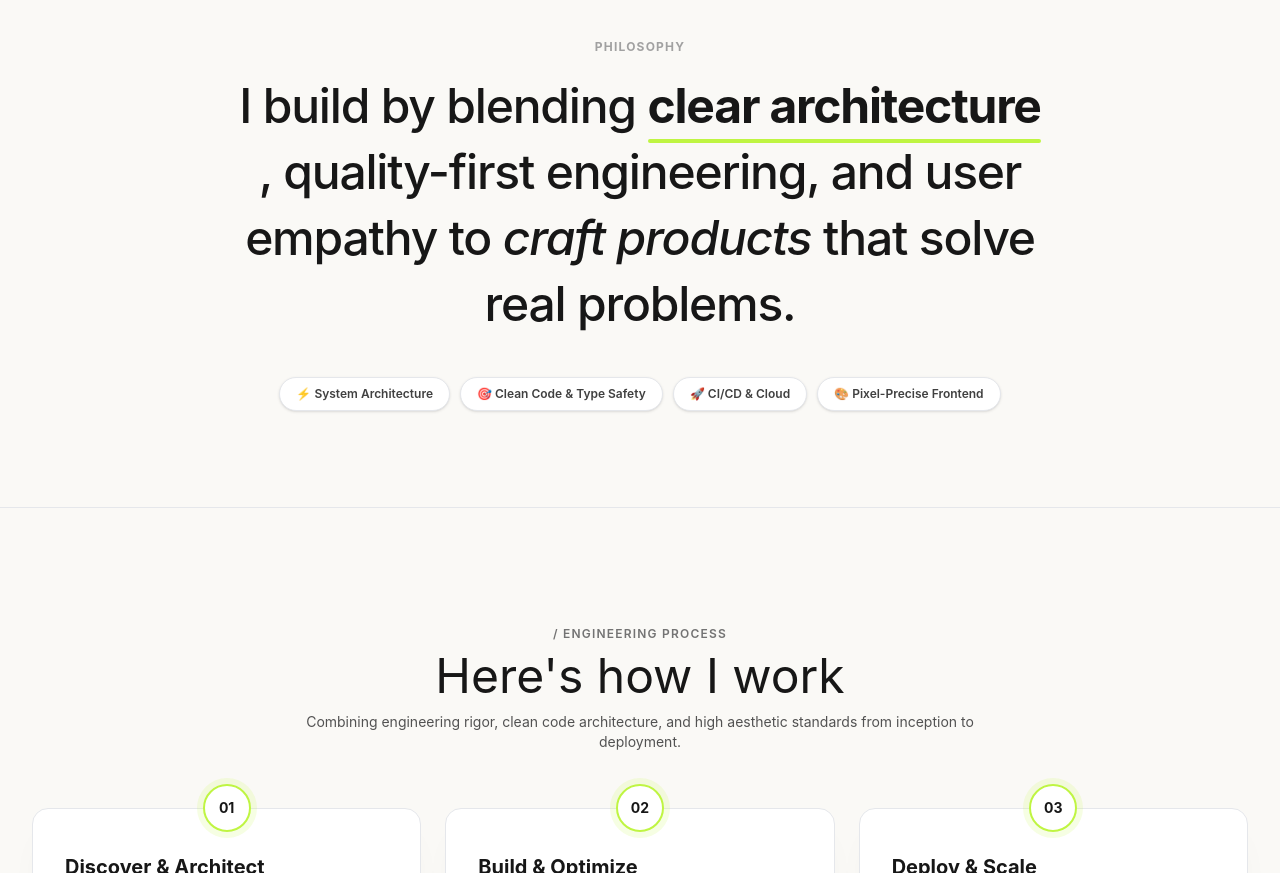
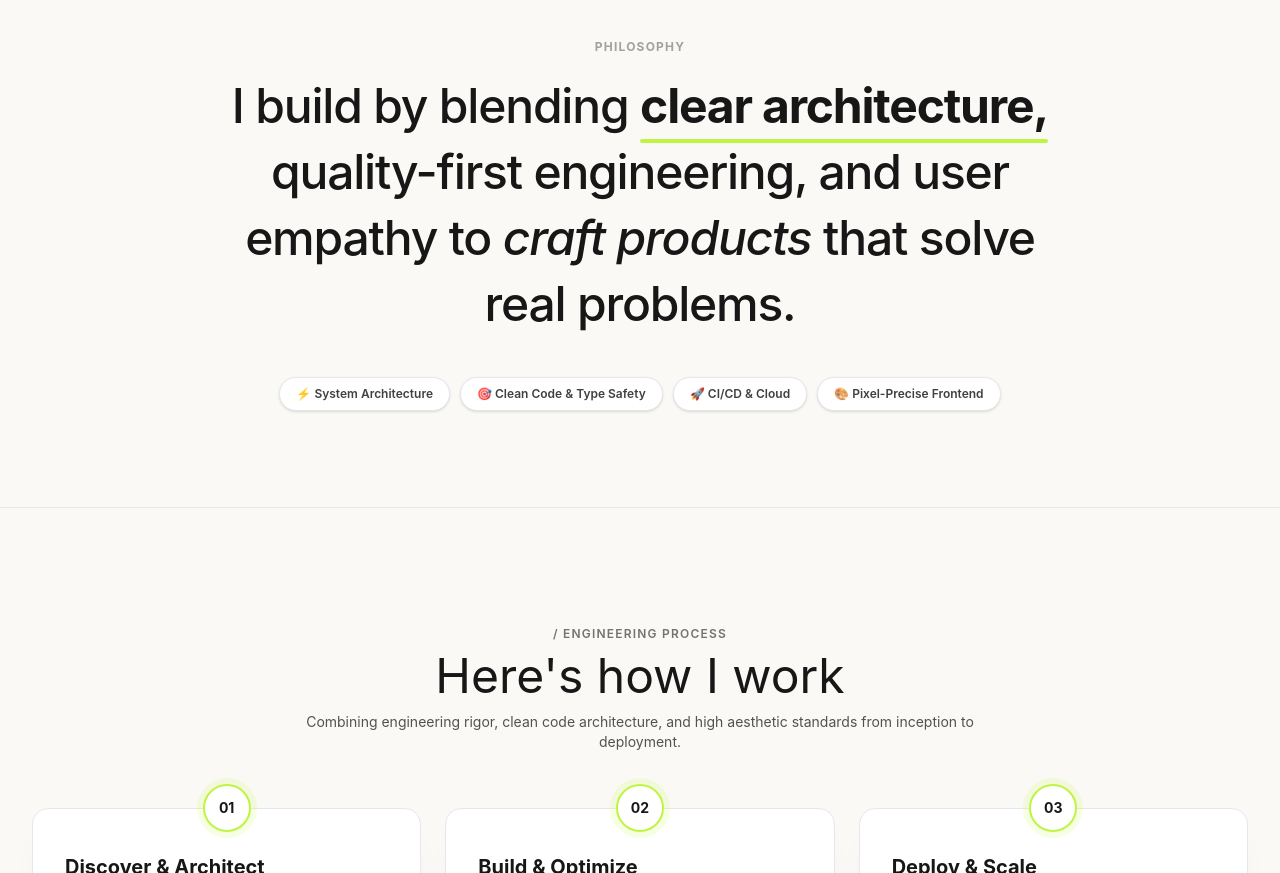
Before and after one commit to leanderarya/portfolio, a Next.js app: page / in a window 1280 px wide. Shown: the part 1320-2193 px from the top of the page. Built offline with nearby package versions, Linux system fonts and the light colour scheme; a web font is replaced by a local one.

Commit message:
fix(statement): koma menempel ke 'clear architecture' — tidak lagi jatuh di awal baris 2

```diff
--- a/components/Statement.tsx
+++ b/components/Statement.tsx
@@ -29,7 +29,7 @@ export default function Statement() {
             I build by blending
           </motion.span>{" "}
           <span className="relative inline-block font-bold">
-            clear architecture
+            clear architecture,
             <motion.span
               aria-hidden
               className="absolute left-0 -bottom-1 h-1 w-full bg-lime origin-left rounded-full"
@@ -40,7 +40,7 @@ export default function Statement() {
             />
           </span>
           <motion.span className="inline-block" {...phraseIn(0.2)}>
-            , quality-first engineering, and user empathy to{" "}
+            quality-first engineering, and user empathy to{" "}
             <span className="font-editorial italic">craft products</span> that solve real problems.
           </motion.span>
         </h2>
```
